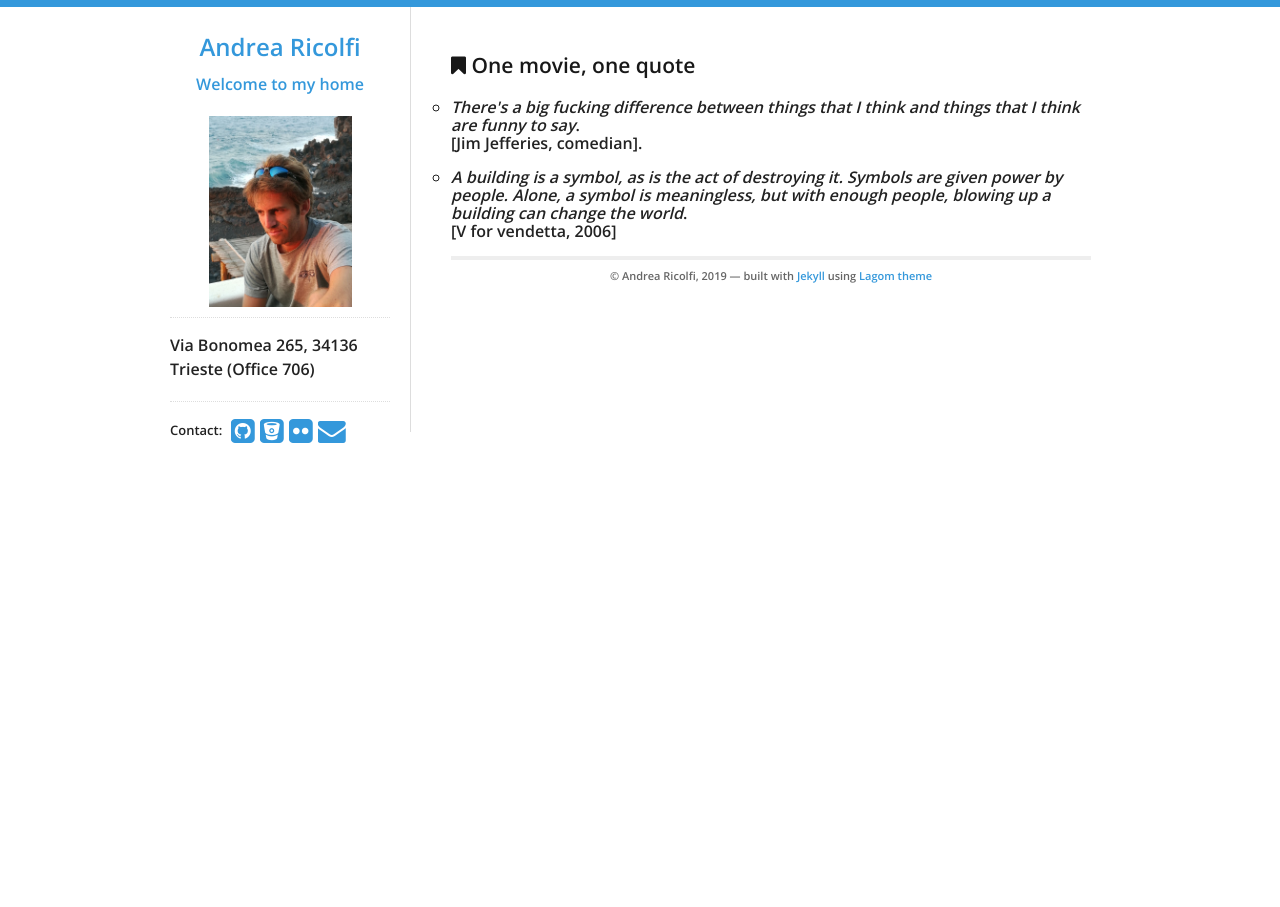
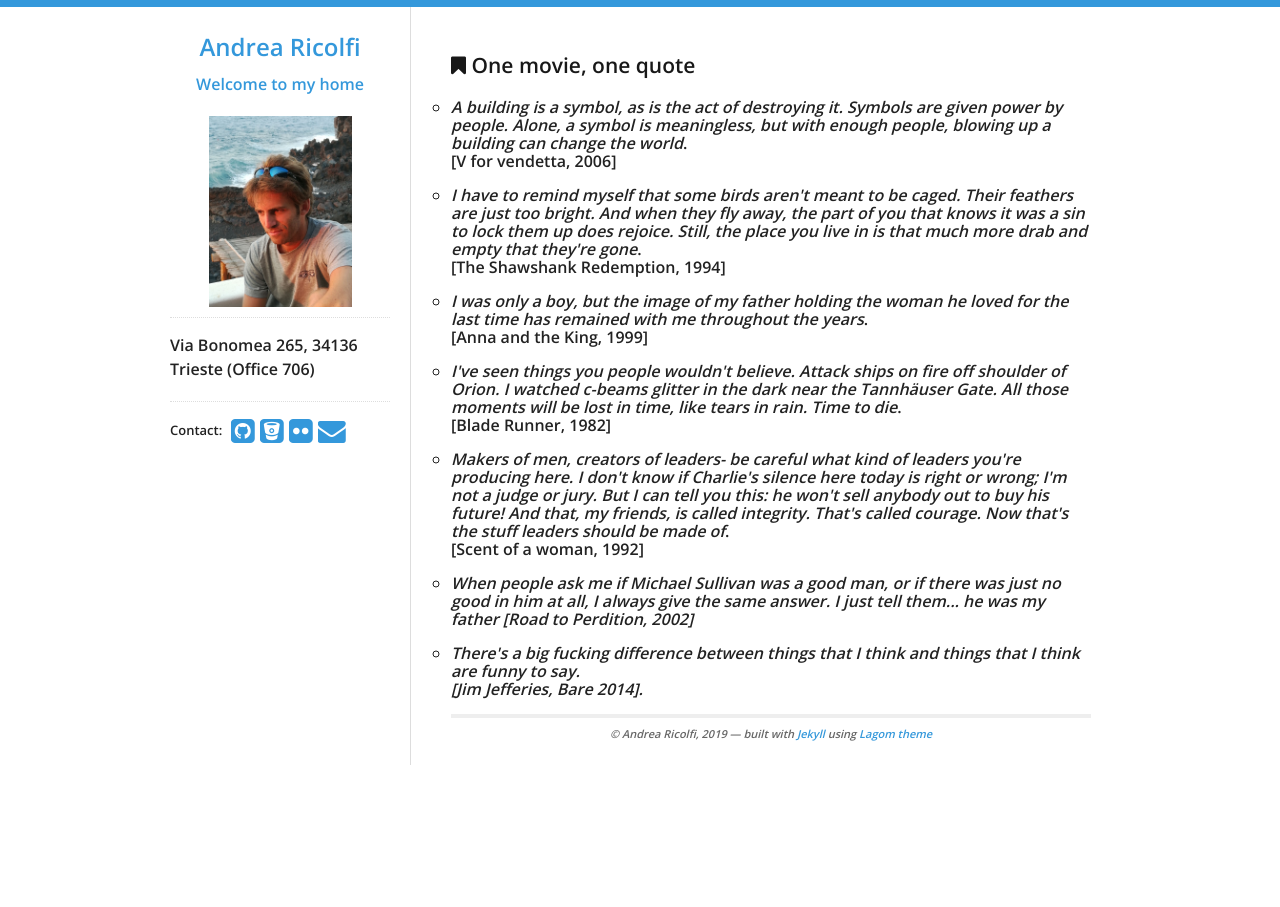
Before and after one commit to atricolfi/atricolfi.github.io, a Jekyll site: the page built from Quotes.html, in a window 1280 px wide. Built offline with Jekyll 4.4.1, drawn with Linux system fonts in a browser that asks for light colours.

Commit message:
Update Quotes.html

```diff
--- a/Quotes.html
+++ b/Quotes.html
@@ -7,10 +7,7 @@ title: Blog Posts
   <h3><i class="fa fa-bookmark"></i> One movie, one quote </h3>
 <p>
 
-  <ul style="list-style-type:circle">
-<li><em> There's a big fucking difference between things that I think and things that I think are funny to say</em>.<br>
-[Jim Jefferies, comedian].
-  </ul>
+
 
     <ul style="list-style-type:circle">
 <li><em> A building is a symbol, as is the act of destroying it. Symbols are given power by people.
@@ -18,4 +15,61 @@ title: Blog Posts
 [V for vendetta, 2006]
   </ul>
 
+  <ul style="list-style-type:circle">
+<li><em> I have to remind myself that some birds aren't meant to be caged. Their feathers are just too bright.
+  And when they fly away, the part of you that knows it was a sin to lock them up does rejoice.
+  Still, the place you live in is that much more drab and empty that they're gone</em>.<br>
+  [The Shawshank Redemption, 1994]
+   </ul>
+
+  <ul style="list-style-type:circle">
+<li><em>
+  I was only a boy, but the image of my father holding the woman he loved
+  for the last time has remained with me throughout the years</em>.<br>
+  [Anna and the King, 1999]
+   </ul>
+
+  <ul style="list-style-type:circle">
+<li><em>
+  I've seen things you people wouldn't believe. Attack ships on fire off shoulder of Orion. I watched c-beams glitter in the
+  dark near the Tannhäuser Gate. All those moments will be lost in time, like tears in rain. Time to die</em>.<br>
+  [Blade Runner, 1982]
+   </ul>
+
+
+   <ul style="list-style-type:circle">
+<li><em>
+  Makers of men, creators of leaders- be careful what kind of leaders you're producing here. I don't know if Charlie's
+  silence here today is right or wrong; I'm not a judge or jury. But I can tell you this: he won't sell anybody
+  out to buy his future! And that, my friends, is called integrity. That's called courage.
+  Now that's the stuff leaders should be made of</em>.<br>
+  [Scent of a woman, 1992]
+   </ul>
+
+  <ul style="list-style-type:circle">
+<li><em>
+  When people ask me if Michael Sullivan was a good man, or if there was just no good in him at all,
+  I always give the same answer. I just tell them... he was my father
+  [Road to Perdition, 2002]
+   </ul>
+
+
+
+
+
+
+
+
+
+
+    <ul style="list-style-type:circle">
+<li><em> There's a big fucking difference between things that I think and things that I think are funny to say</em>.<br>
+[Jim Jefferies, Bare 2014].
+  </ul>
+
+
+
+
+
+
 </div>
```
